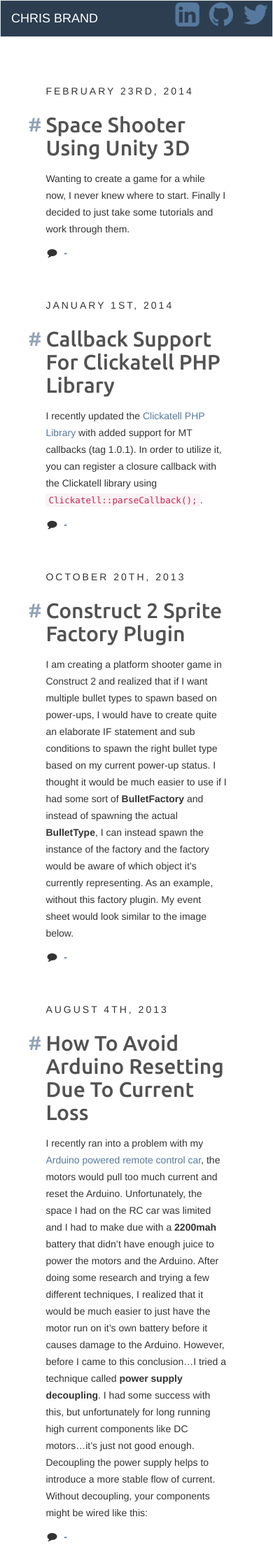
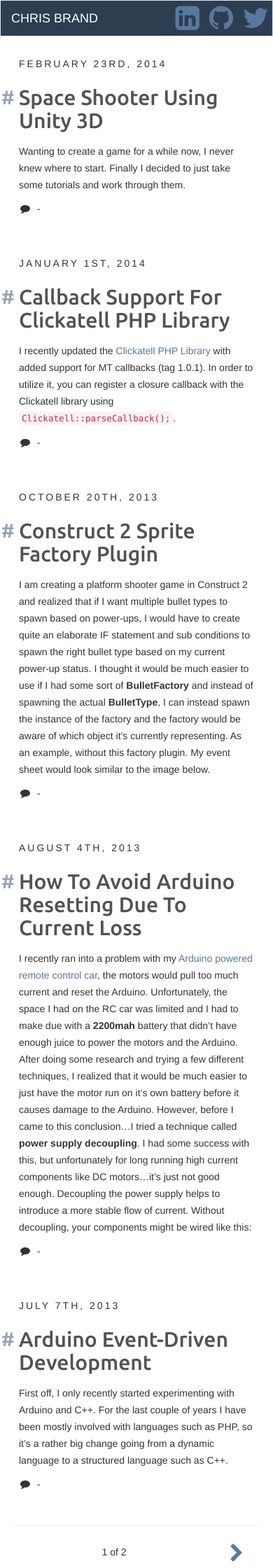
Before and after one commit to arcturial/arcturial.github.io, a Jekyll site: the page built from index.html, in a window 390 px wide. Shown: the top 2240 px of the page at 70% size. Built offline with Jekyll 4.4.1, drawn with Linux system fonts in a browser that asks for light colours; nearby versions of some CDN libraries; the list of posts is cut into pages by our own code; comment, search, counter and statistics services are not loaded.

Commit message:
Change body padding for mobile devices.

```diff
--- a/css/main.scss
+++ b/css/main.scss
@@ -54,6 +54,12 @@
 {
     margin-bottom: 0px !important;
     background-color: $blue;
+}
+
+.navbar ul
+{
+    padding-top: 5px !important;
+    margin: 0px !important;
 }
 
 .navbar .navbar-header .navbar-brand
@@ -386,3 +392,10 @@
 .highlight .ld,.highlight .s,.highlight .sb,.highlight .sc,.highlight .sd,.highlight .s2,.highlight .sh,
 .highlight .si,.highlight .sx,.highlight .sr,.highlight .s1,.highlight .ss { color:#e6db74 !important; }
 .highlight .na,.highlight .nc,.highlight .nd,.highlight .ne,.highlight .nf,.highlight .nx { color:#a6e22e !important; }
+
+@media screen and (max-width: 480px) {
+    .default-content
+    {
+        padding: 20px !important;
+    }
+}
```
